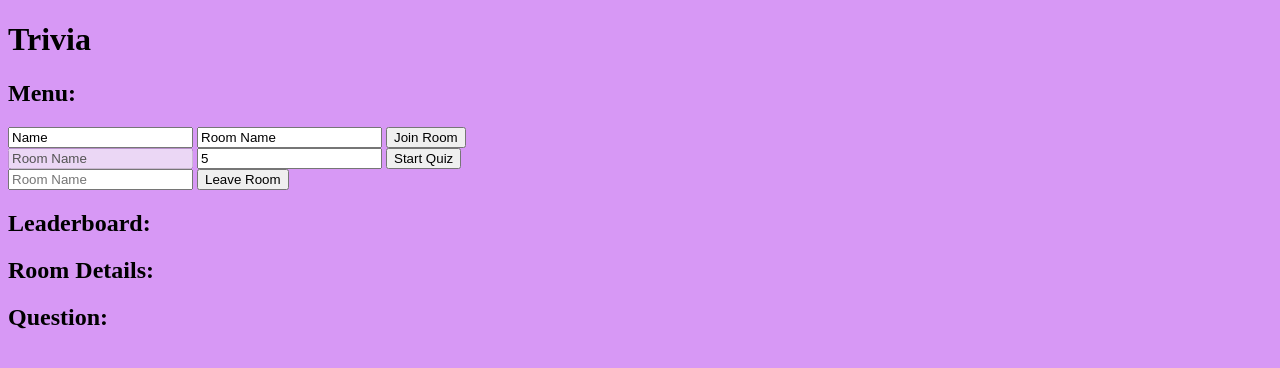
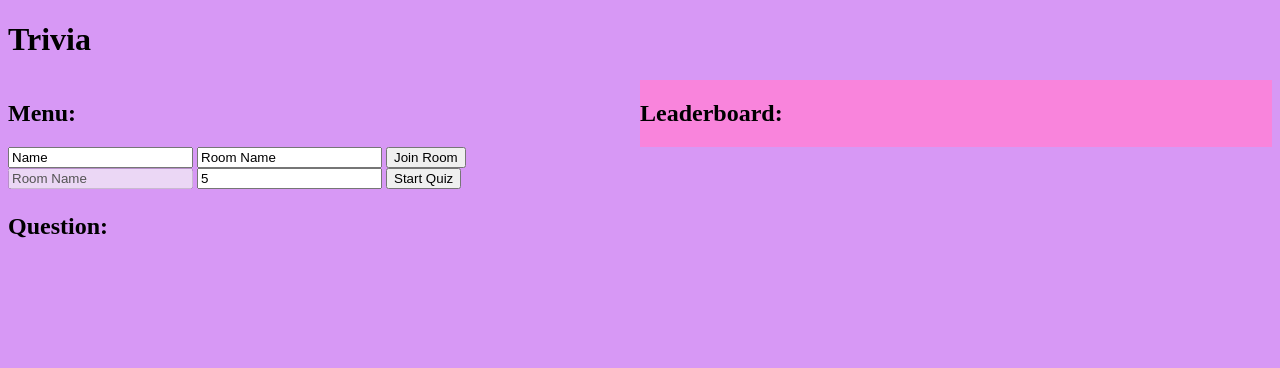
Before and after one commit to alexsleat/triviaweb, a Flask app: template templates/index.html in a window 1280 px wide. Shown: the top 368 px of the page. Run offline with Flask 2, Linux system fonts and the light colour scheme; the template is opened without the code that fills it, so the values that code supplies are empty; some libraries are stand-ins or nearby versions.

Commit message:
nickelodeon styled

```diff
--- a/app.py
+++ b/app.py
@@ -26,6 +26,18 @@ h = HTMLParser()
 room_thread = [ ]
 
 threads_dict = {}
+
+def countdown_timer(room, quiz_timer, count_type):
+
+    for i in range(quiz_timer):
+        print("Time left: ", str(quiz_timer - i))
+        data_string = [count_type, quiz_timer - i, quiz_timer]
+        convert_and_send_json(room, 'my_countdown', {'data': data_string})
+
+        socketio.sleep(1)
+
+    data_string = [count_type, 0, quiz_timer]
+    convert_and_send_json(room, 'my_countdown', {'data': data_string})
 
 def add_user_to_room(room, username, publish=True):
 
@@ -138,12 +150,7 @@ def room_quiz_thread(room, quiz_flag, quiz_timer):
 
             #############################################
             # Send the countdown
-            for i in range(quiz_timer):
-                print("Time left: ", str(quiz_timer - i))
-                data_string = ["time_left", str(quiz_timer - i)]
-                convert_and_send_json(room, 'my_countdown', {'data': data_string})
-
-                socketio.sleep(1)
+            countdown_timer(room, quiz_timer, "question_countdown")
 
             #############################################
             # Send the answer and scoreboard
@@ -169,7 +176,7 @@ def room_quiz_thread(room, quiz_flag, quiz_timer):
             ##### Send everyones points in leaderboard
 
             convert_and_send_json(room, 'my_leaderboard', {'data': threads_dict[room]["points"]})
-            socketio.sleep(quiz_timer)
+            countdown_timer(room, quiz_timer, "next_question")
 
     #### When no
     # else:
--- a/static/triviastyle.css
+++ b/static/triviastyle.css
@@ -2,6 +2,70 @@ body {
     background-color: rgb(215, 152, 245);
 }
 
+#top_row{
+    display: block;
+    width: 100%;
+    display: inline-block;
+}
+
 #menu {
     display: block;
+    width: 50%;
+    float: left;
 }
+
+#room_leaderboard{
+    width: 50%;
+    float: left;
+    background-color: #f984dc; /* Green */
+    border: 1px;
+    border-color: #a7d42a;
+    color: rgb(0, 0, 0);
+    text-align: left;
+    text-decoration: none;
+    font-size: 16px;
+    font-weight: bold;
+}
+
+#questions{
+    width:100%;
+    display: inline-block;
+}
+
+#selected_answer{
+    font-weight: bold;
+}
+
+
+.loading-bar-bg{
+    background-color: rgb(166, 122, 248);
+    height: 30px;
+}
+.loading-bar-bar{
+    background-color: rgb(76, 108, 248);
+    margin: 5px;
+}
+
+#ans {
+    color: rgb(0, 0, 0);
+    padding: 15px 32px;
+    margin: 10px;
+    text-align: center;
+    text-decoration: none;
+    display: inline-block;
+    font-size: 18px;
+    font-weight: bold;
+}
+
+#ans input[type=button]{
+    background-color: #a7d42a; /* Green */
+    border: none;
+    color: rgb(0, 0, 0);
+    padding: 15px 32px;
+    margin: 10px;
+    text-align: center;
+    text-decoration: none;
+    display: inline-block;
+    font-size: 16px;
+    font-weight: bold;
+}
--- a/templates/index.html
+++ b/templates/index.html
@@ -72,22 +72,28 @@
             socket.on('my_question', function(msg, cb) {
                 q = JSON.parse(msg.data);
 
-                ans = 'Question #' + msg.count + ': ' + q[2];
-                ans += "<form id='ans' method='POST' action='#'>";
+                que = "<div id='question'> <h2>Question : " + q[2] + "</h2> </div>";
+                // ans = "<div id='question'> Question : " + q[2] + "</div>";
+                ans = "<form id='ans' method='POST' action='#'>";
                 for (let i = 0; i < q[3].length; i++) {
                     ans += "<input type='button' value='" + q[3][i] + "' name='" + q[3][i] + "' >";
                 }
                 ans += "</form>";
 
-                $('#question_zone').html(ans);
+                $('#question_zone').html(que);
+                $('#answer_zone').html(ans);
 
                 // Handle answer buttons, emit the answer to the room
                 $('input:button').click(function(event) {
                     var btnValue = $(this).val();
 
+                    // Send Answer
                     socket.emit('my_answer', {room: $('#join_room').val(),
                                             username: $('#username').val(),
                                             answer: btnValue });
+                    // Change Buttons:
+                    ans = "<div id='selected_answer'>" + btnValue + "</div>";
+                    $('#answer_zone').html(ans);
 
                     return false;
                 });
@@ -101,12 +107,14 @@
 
                 msg_json = JSON.parse(msg.data);
 
-                text = "";
-                for (const [key, value] of Object.entries(msg_json)) {
-                    text += key + value + "<br>";
-                }
+                // text = "";
+                // for (const [key, value] of Object.entries(msg_json)) {
+                //     text += key + value + "<br>";
+                // }
+
+                text = "<div id='question'> " + msg_json[0] + "</div> : <div id='selected_answer'>" + msg_json[1] + "</div>";
                 text += "<br>";
-                $('#question_zone').html(text);
+                $('#answer_zone').html(text);
 
             });
 
@@ -115,7 +123,7 @@
 
                 msg_json = JSON.parse(msg.data);
 
-                text = "";
+                text = "<h2>Leaderboard:</h2>";
                 for (const [key, value] of Object.entries(msg_json)) {
                     text += key + " : " + value + "<br>";
                 }
@@ -129,7 +137,15 @@
 
                 msg_json = JSON.parse(msg.data);
 
-                text = "Time Left: " + msg_json[1] + " seconds <br>";
+                //text = "Time Left: " + msg_json[1] + " seconds <br>";
+                percentage_left = msg_json[1] / msg_json[2] * 100;
+                // Make it go left to right, rather than right to left:
+                percentage_left = 100 + (percentage_left*-1)
+
+                text = '<div class="loading-bar-bg">';
+                text += '<div class="loading-bar-bar" style="height:24px;width:' + percentage_left +'%"></div>';
+                text += '</div>';
+
                 $('#room_stats').html(text);
             });
 
@@ -211,6 +227,7 @@
       Current transport is: <b><span id="transport"></span></b><br>
       Average ping/pong latency: <b><span id="ping-pong"></span>ms</b>
     </p> -->
+    <div id="top_row">
         <div id="menu">
             <h2>Menu:</h2>
             <!-- <form id="emit" method="POST" action='#'>
@@ -231,10 +248,10 @@
                 <input type="text" name="question_num" id="question_num" value="5">
                 <input type="submit" value="Start Quiz">
             </form>
-        <form id="leave" method="POST" action='#'>
+            <!-- <form id="leave" method="POST" action='#'>
                 <input type="text" name="leave_room" id="leave_room" placeholder="Room Name">
                 <input type="submit" value="Leave Room">
-        </form>
+            </form> -->
             <!-- <form id="send_room" method="POST" action='#'>
                 <input type="text" name="room_name" id="room_name" placeholder="Room Name">
                 <input type="text" name="room_data" id="room_data" placeholder="Message">
@@ -250,11 +267,22 @@
         </div>
         <!-- <h2>Receive:</h2>
         <div id="log"></div> -->
+
+
+        <div id="room_leaderboard">
             <h2>Leaderboard:</h2>
-    <div id="room_leaderboard"></div>
-    <h2>Room Details:</h2>
+        </div>
+
+    </div>
+
+    <!-- <h2>Room Details:</h2> -->
+
+    <div id="questions">
+        <div id="question_zone">
+            <h2>Question:</h2>
+        </div>
         <div id="room_stats"></div>
-    <h2>Question:</h2>
-    <div id="question_zone"></div>
+        <div id="answer_zone"></div>
+    </div>
 </body>
 </html>
```
Lines whose indentation alone changed are shown as unchanged.
